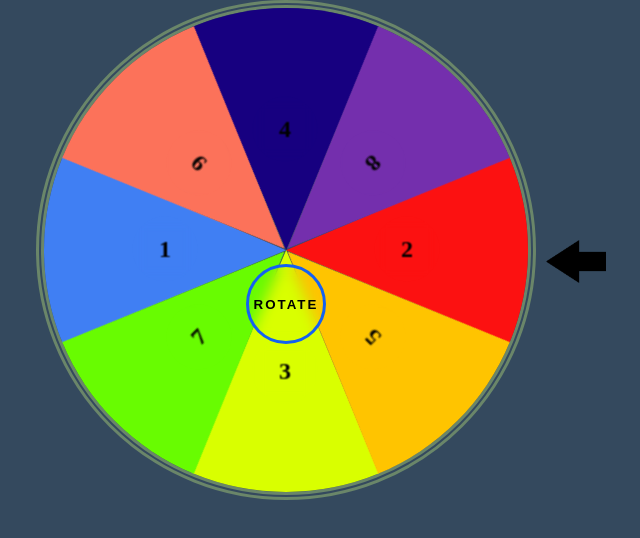
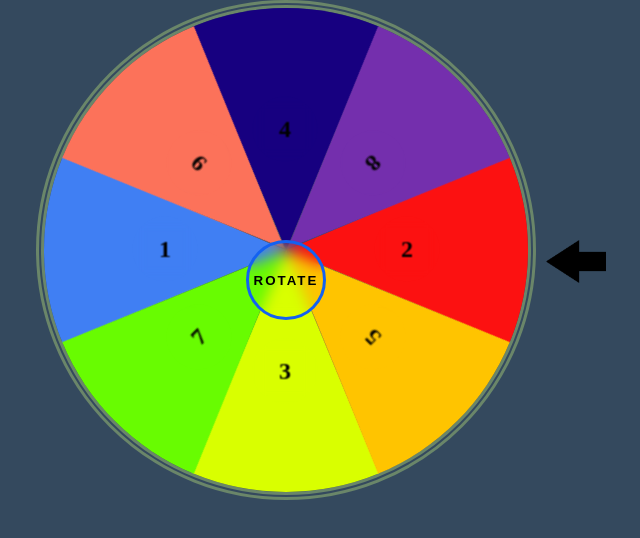
Before and after one commit to aminnozari/HTML, a plain HTML site: page assignment 14/2/index.html in a window 1280 px wide. Shown: the whole page, without its empty margins (354-994 px from the left). Drawn offline with Linux system fonts and the light colour scheme.

Commit message:
Add files via upload

```diff
--- a/assignment 14/2/style.css
+++ b/assignment 14/2/style.css
@@ -111,8 +111,8 @@ span strong{
     cursor: pointer;
 }
 .rotatewheel{
-    position:absolute;
-    top:38%;
+    position:fixed;
+    top:35%;
     left: 50%;
     transform: translate(-50% , -50%);
     width: 80px;
```
